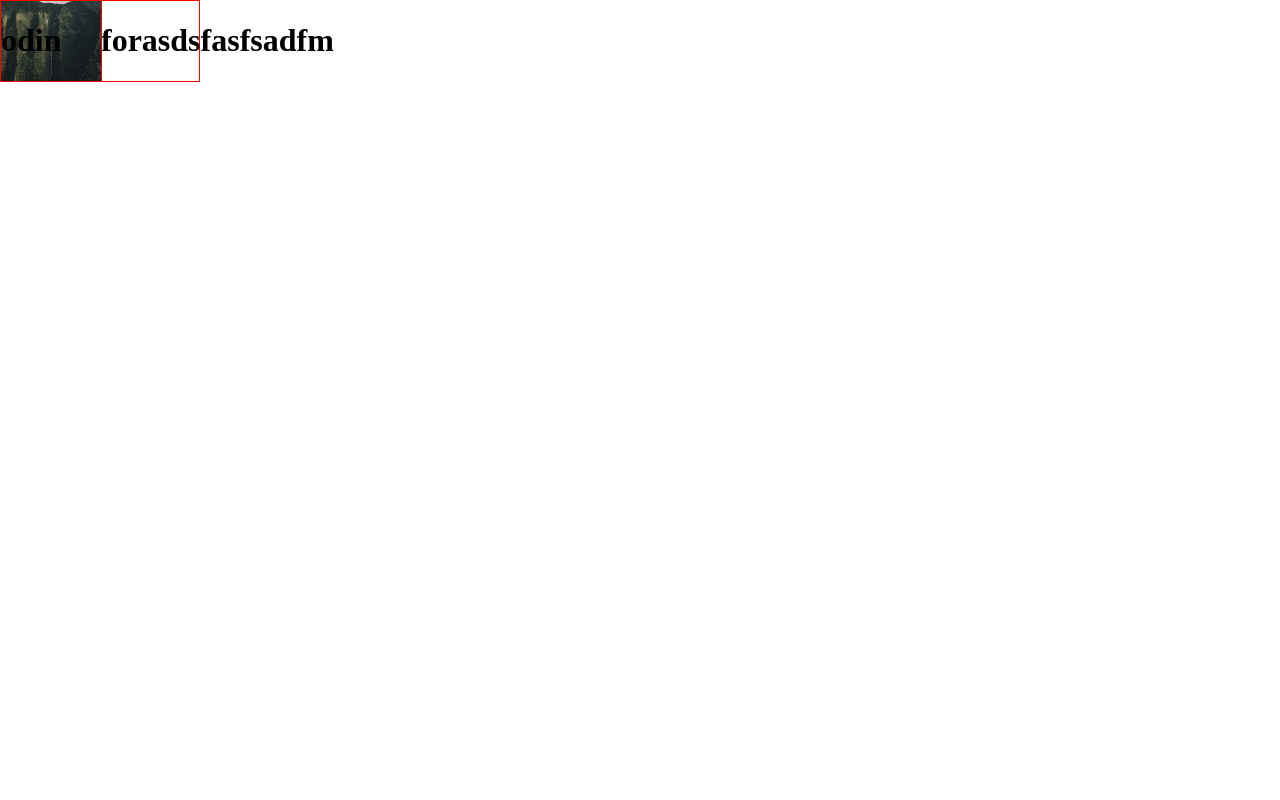
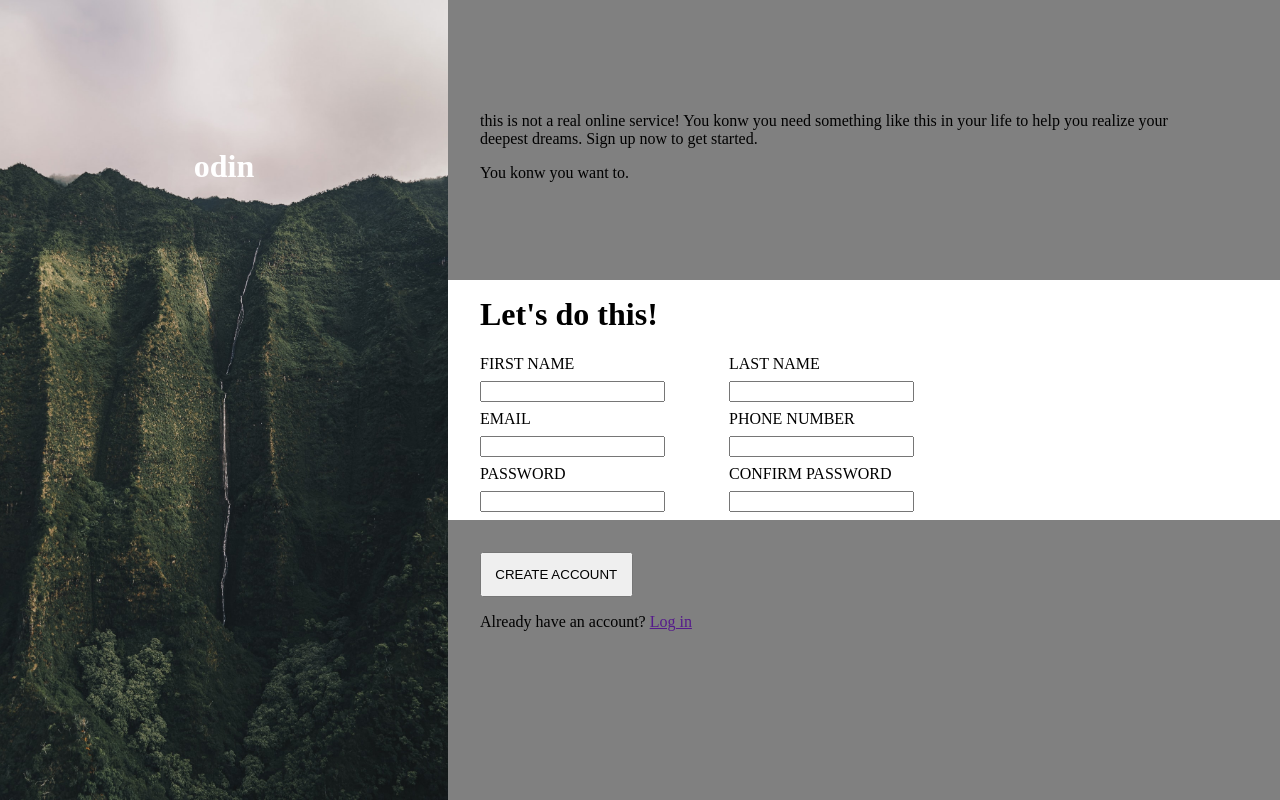
Before and after one commit to j-r-f-m/odin-sign-up-form, a plain HTML site: page index.html in a window 1280 px wide. Drawn offline with Linux system fonts and the light colour scheme.

Commit message:
add all content

```diff
--- a/index.css
+++ b/index.css
@@ -1,18 +1,21 @@
+:root {
+    /* control left margin of all content in sidebar-right */
+    --margin-left: 2rem;
+}
+
 body {
     margin: 0;
 }
 
+
 .container-grid {
     display: grid;
-    grid-template-columns: 50px 50px 50px 50px;
-
-    grid-template-areas:
-        "sidebar-left sidebar-left sidebar-right sidebar-right";
-
-}
+    grid-template-columns: minmax(250px, 35%) 1fr;
+  }
 
 .sidebar-left, .sidebar-right {
-    border: 1px solid red;
+    /* border: 1px solid red; */
+    height: 100vh;
 }
 
 .sidebar-left {
@@ -23,11 +26,72 @@ body {
     background-repeat: no-repeat;
     background-size: cover;
     position: relative;
+}
 
 
-    grid-area: sidebar-left;
+
+/* .header-left-container {
+    margin: 33% 0 0 0;
+    background-color: black;
+    padding: 4em;
+
+} */
+
+.header-left {
+    margin: 33% 0 0 0;
+    text-align: center;
+    color: white;
+
+    /* background: rgba(204, 204, 204, 0.5); */
 }
 
-.sidebar-right {
-    grid-area: sidebar-right;
+.sidebar-right-container {
+    display: grid;
+    grid-template-rows: 1fr 0.85fr 1fr;
+    flex-wrap: wrap;
 }
+
+.txt, .button-container {
+    background-color: grey;
+}
+
+.txt-top  {
+    margin: 7rem 5rem 1rem var(--margin-left);
+}
+
+.txt-bottom {
+    margin: 1rem 5rem 1.5rem var(--margin-left);
+}
+
+.form-container {
+    display: flex;
+
+}
+
+.form-left, .form-right {
+    display: flex;
+    flex-direction: column;
+}
+
+h1{
+    margin-top: 1rem;
+}
+
+.form-left, h1, .txt-button {
+    margin-left: var(--margin-left);
+}
+
+.form-right {
+    margin-left: 4rem;
+}
+
+label, input {
+    margin-bottom: 0.5rem;
+}
+
+button {
+    margin-top: 2rem;
+    margin-left: var(--margin-left);
+    padding: 1em;
+
+}
--- a/index.html
+++ b/index.html
@@ -10,11 +10,56 @@
 <body>
     <div class="container container-grid">
         <div class="sidebar-left">
-            <h1>odin</h1>
+            <div class="header-left-container">
+                <h1 class="header-left">odin</h1>
+            </div>
+
         </div>
 
-        <div class="sidebar-right">
-            <h1>forasdsfasfsadfm</h1>
+        <div class="sidebar-right sidebar-right-container">
+            <div class="txt">
+                <p class="txt-top">
+                    this is not a real online service! You konw you need something
+                    like this in your life to help you realize your deepest dreams.
+                    Sign up now to get started.
+                </p>
+
+                <p class="txt-bottom">
+                    You konw you want to.
+                </p>
+            </div>
+
+            <div class="sign-up">
+                <h1>Let's do this!</h1>
+                <form class="form-container" action="submit">
+                    <div class="form-left">
+                        <label for="first-name">FIRST NAME</label>
+                        <input id="first-name" type="text">
+                        <label for="e-mail">EMAIL</label>
+                        <input for="e-mail" type="text">
+                        <label for="password">PASSWORD</label>
+                        <input for="password" type="text">
+
+                    </div>
+
+                    <div class="form-right">
+                        <label for="last-name">LAST NAME</label>
+                        <input id="last-name" type="text">
+                        <label for="phone-number">PHONE NUMBER</label>
+                        <input id="phone-number" type="text">
+                        <label for="confirm-password">CONFIRM PASSWORD</label>
+                        <input id="confirm-password"type="text">
+                    </div>
+
+                </form>
+            </div>
+
+            <div class="button-container">
+                <button class="submit-button">
+                    CREATE ACCOUNT
+                </button>
+                <p class="txt-button">Already have an account? <a href="">Log in</a></p>
+            </div>
         </div>
     </div>
 
```
